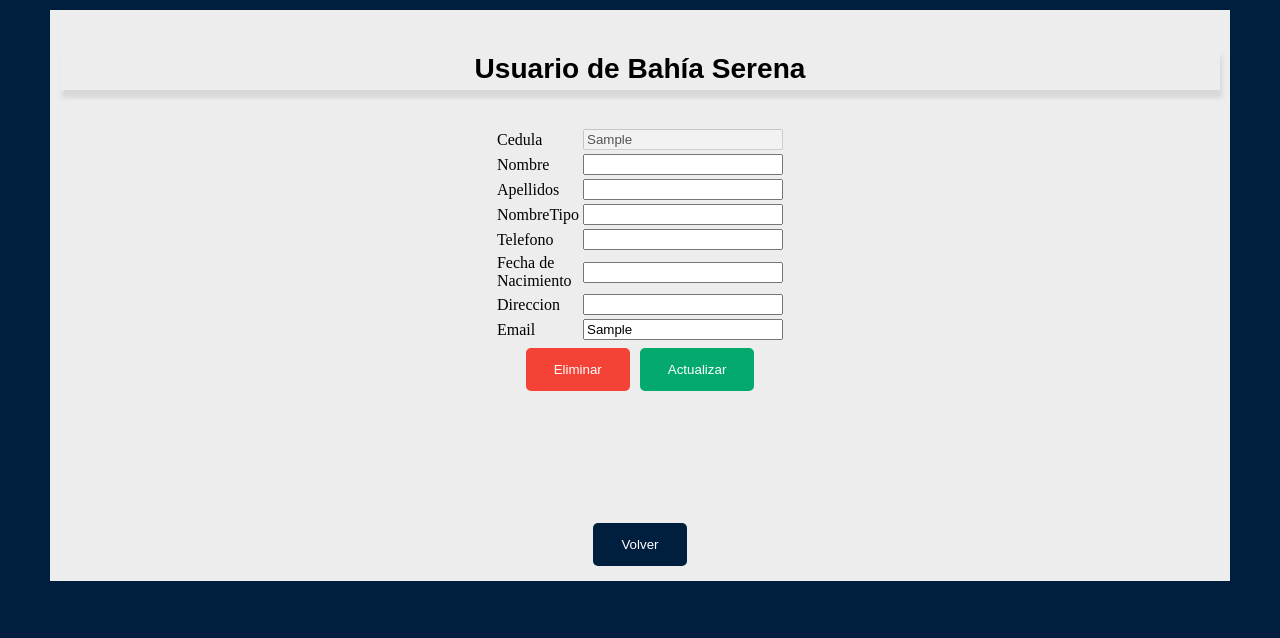
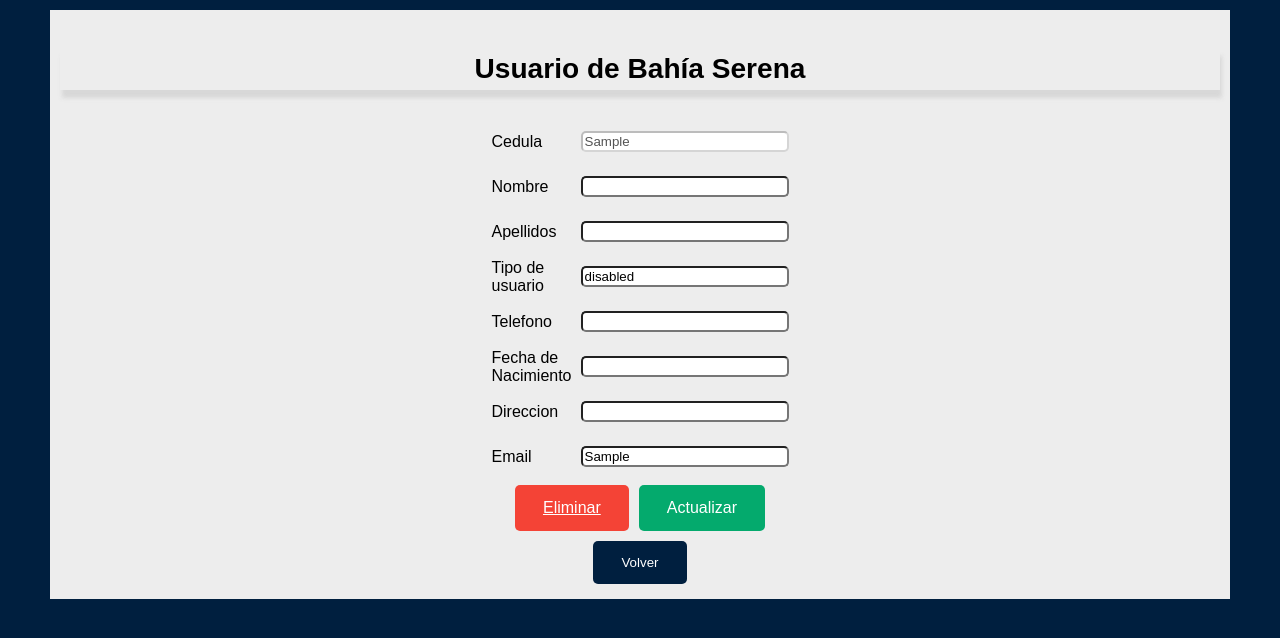
Before and after one commit to DiegoAgudelo4/CNBahiaSerena, a PHP site: a page that uses admin/css/style.css in a window 1280 px wide. Shown: the part 80-718 px from the top of the page. Run offline with PHP 8.4, Linux system fonts and the light colour scheme; tables that the repository leaves empty or names only in its code hold one stand-in row (values such as "Sample post"); data that the repository does not hold is empty.

Commit message:
Se agrega mejores practicas 'componentes' y se agrega el eliminar

```diff
--- /dev/null
+++ b/admin/components/form.php
@@ -0,0 +1,51 @@
+<!DOCTYPE html>
+<html lang="es">
+
+<?php require_once '../config.php'; ?>
+
+<head>
+    <meta charset="UTF-8">
+    <meta name="viewport" content="width=device-width, initial-scale=1.0">
+    <title>Formulario</title>
+
+    <link rel="shortcut icon" href="<?php echo $img; ?>LogoBahiaSerenaIcon.png" type="image/x-icon">
+    <link rel="stylesheet" type="text/css" href=<?php echo $hojaEstilosUs; ?>>
+</head>
+
+<body>
+    <?php
+    include '../components/header.php';
+    ?>
+    <div class="PanelPrincipal">
+        <div class="titulo">
+            <h3>
+                <?php echo $_GET["tipo"]; ?> de Bahía Serena
+            </h3>
+        </div>
+        <div class="containTableForm">
+            <?php
+            if (isset($_GET['Codigo'])) {
+                if($_GET['Codigo']==10){
+                    echo 'Eliminado correctamente';
+                }else if($_GET['Codigo']==1){
+                    echo 'El usuario no se puede eliminar';
+                }else{
+                    echo 'Error desconocido';
+                }
+            } else {
+                $tipo = $_GET["tipo"];
+                $id = $_GET["id"];
+                if ($tipo == 'Usuario') {
+                    include 'formUsuario.php';
+                }
+            }
+            ?>
+        </div>
+        <div class="containTableForm">
+            <a href="../usuarios"><button class="btn primary">Volver</button></a>
+        </div>
+    </div>
+
+</body>
+
+</html>
--- a/admin/Usuarios/formUsuario.php
+++ b/admin/components/formUsuario.php
@@ -1,13 +1,8 @@
 <link rel="stylesheet" type="text/css" href="../css/styleForms.css">
+<?php require_once '../config.php'; ?>
 <?php
-$tipo = $_GET["tipo"];
-$id = $_GET["id"];
-$nombre_servidor = "localhost";
-$nombre_BD = "clubbahiaserena";
-$nombre_usuario = "root";
-$contrasena = "1234";
-$conexion = mysqli_connect($nombre_servidor, $nombre_usuario, $contrasena, $nombre_BD);
-$queryUsuarios = 'SELECT * FROM `usuario` WHERE Cedula=' . $id . '';
+$conexion = conectarBD();
+$queryUsuarios = 'SELECT * FROM `usuario` AS U INNER JOIN `tipousuario` AS TU ON u.TipoUsuario=TU.CodTipoUsuario WHERE Cedula=' . $id . '';
 $resultado = mysqli_fetch_array(mysqli_query($conexion, $queryUsuarios));
 ?>
 
@@ -46,11 +41,11 @@ $resultado = mysqli_fetch_array(mysqli_query($conexion, $queryUsuarios));
         <tr class="contenedor-input">
             <td>
                 <label>
-                    NombreTipo
+                    Tipo de usuario
                 </label>
             </td>
             <td>
-                <input type="text" name="" id="codigo" value=<?php echo $resultado['TipoUsuario']; ?>>
+                <input type="text" name="" id="codigo" value=<?php echo $resultado['NombreTipo']; ?> disabled>
             </td>
         </tr>
         <tr class="contenedor-input">
@@ -93,10 +88,10 @@ $resultado = mysqli_fetch_array(mysqli_query($conexion, $queryUsuarios));
                 <input type="text" name="" id="codigo" value=<?php echo $id; ?>>
             </td>
         </tr>
+
     </table>
-
+    <div class="formbuttons">
+        <a href="eliminar.php?tipo=Usuario&id=<?php echo $id; ?>" class="btn danger">Eliminar</a>
+        <a class="btn success">Actualizar</a>
+    </div>
 </div>
-<div class="formbuttons">
-    <button class="btn danger">Eliminar</button>
-    <button class="btn success">Actualizar</button>
-</div>
--- a/admin/header.php
+++ b/admin/components/header.php
@@ -1,3 +1,7 @@
+<?php require_once '../config.php'; ?>
+<head>
+    <link rel="stylesheet" type="text/css" href=<?php echo $hojaEstilosUs; ?>>
+</head>
 <nav class="navbar">
     <img src="../img/LogoBahiaSerenaFullIcon.png" alt="Logo Bahia Serena">
     <ul>
--- a/admin/config.php
+++ b/admin/config.php
@@ -7,4 +7,17 @@ function conectarBD() {
     $conexion = mysqli_connect($nombre_servidor, $nombre_usuario, $contrasena, $nombre_BD);
     return $conexion;
 }
+$nombreGlobalAdmin='CNBahiaSerena/admin/';
+//Hojas de estilos
+$hojaEstilos='./css/style.css';
+$hojaEstilosForm='./css/styleForm.css';
+$hojaEstilosFormUs='../css/styleForm.css';
+$hojaEstilosUs='../css/style.css';
+//componentes
+$header='../components/header.php';
+
+$img='./img/';
+$adminUsuarios='Usuarios';
+$adminBarcos=$nombreGlobalAdmin.'Barcos';
+$adminSalidas=$nombreGlobalAdmin.'Salidas';
 ?>
--- a/admin/css/style.css
+++ b/admin/css/style.css
@@ -195,18 +195,3 @@ ul li a:hover {
     align-items: center;
     width: 100%;
 }
-.containTableForm{
-    display: flex;
-    justify-content: center;
-    justify-items: center;
-}
-.containTableForm table{
-    width: 500px;
-}
-.containTableForm table input{
-    width: 200px;
-}
-.containTableForm table td label{
-    margin-left: 90px;
-    width: 200px;
-}
--- a/admin/css/styleForms.css
+++ b/admin/css/styleForms.css
@@ -1,7 +1,9 @@
 .containTableForm {
+
     display: flex;
-    justify-content: center;
     justify-items: center;
+    flex-direction: column;
+    align-items: center;
 }
 
 .containTableForm table {
--- a/admin/form.php
+++ /dev/null
@@ -1,42 +0,0 @@
-<!DOCTYPE html>
-<html lang="es">
-
-<head>
-    <meta charset="UTF-8">
-    <meta name="viewport" content="width=device-width, initial-scale=1.0">
-    <title>Formulario</title>
-
-    <link rel="shortcut icon" href="../img/LogoBahiaSerenaIcon.png" type="image/x-icon">
-    <link rel="stylesheet" type="text/css" href="../css/style.css">
-</head>
-
-<body>
-    <nav class="navbar">
-        <img src="img/LogoBahiaSerenaFullIcon.png" alt="Logo Bahia Serena">
-        <ul>
-            <li><a href="Usuarios">Usuarios</a></li>
-            <li><a href="Salidas">Salidas</a></li>
-            <li><a href="Barcos">Barcos</a></li>
-            <li><a href="index.php">Salir</a></li>
-        </ul>
-    </nav>
-    <div class="PanelPrincipal">
-        <div class="titulo">
-            <h3>
-                <?php echo $_GET["tipo"]; ?> de Bahía Serena
-            </h3>
-        </div>
-        <div class="containTableForm">
-            <?php
-            $tipo = $_GET["tipo"];
-            $id = $_GET["id"];
-            echo '<iframe src="usuarios/formUsuario.php?tipo=' . $tipo . '&id=' . $id . '" width=500px height=400px frameborder="0">"No es posible visualizar el contenido"</iframe>'
-                ?>
-        </div>
-        <div class="containTableForm">
-        <a href="usuarios"><button class="btn primary">Volver</button></a>
-        </div>
-    </div>
-
-</body>
-</html>
--- /dev/null
+++ b/codigos.txt
@@ -0,0 +1,6 @@
+codigo: 0 -> 'Usuario y/o contraseña incorrectos'
+codigo: 1 ->  'El usuario no se puede eliminar por clave foranea'
+codigo: 10 ->'Borrado correctamente'
+codigo: 20 -> 'llama a formulario de usuarios'
+codigo: 21 -> 'llama a formulario de barcos'
+codigo: 22 -> 'llama a formulario de salidas'
```
Also changed, not shown: admin/Barcos/index.php (+10 -10 lines), admin/Salidas/index.php (+3 -8 lines), admin/Usuarios/index.php (+9 -19 lines), admin/components/eliminar.php (added, +38 -0 lines), admin/controllerLogin.php (+10 -5 lines), admin/index.php (+12 -3 lines), admin/components/succes.php (renamed from admin/succes.php).
